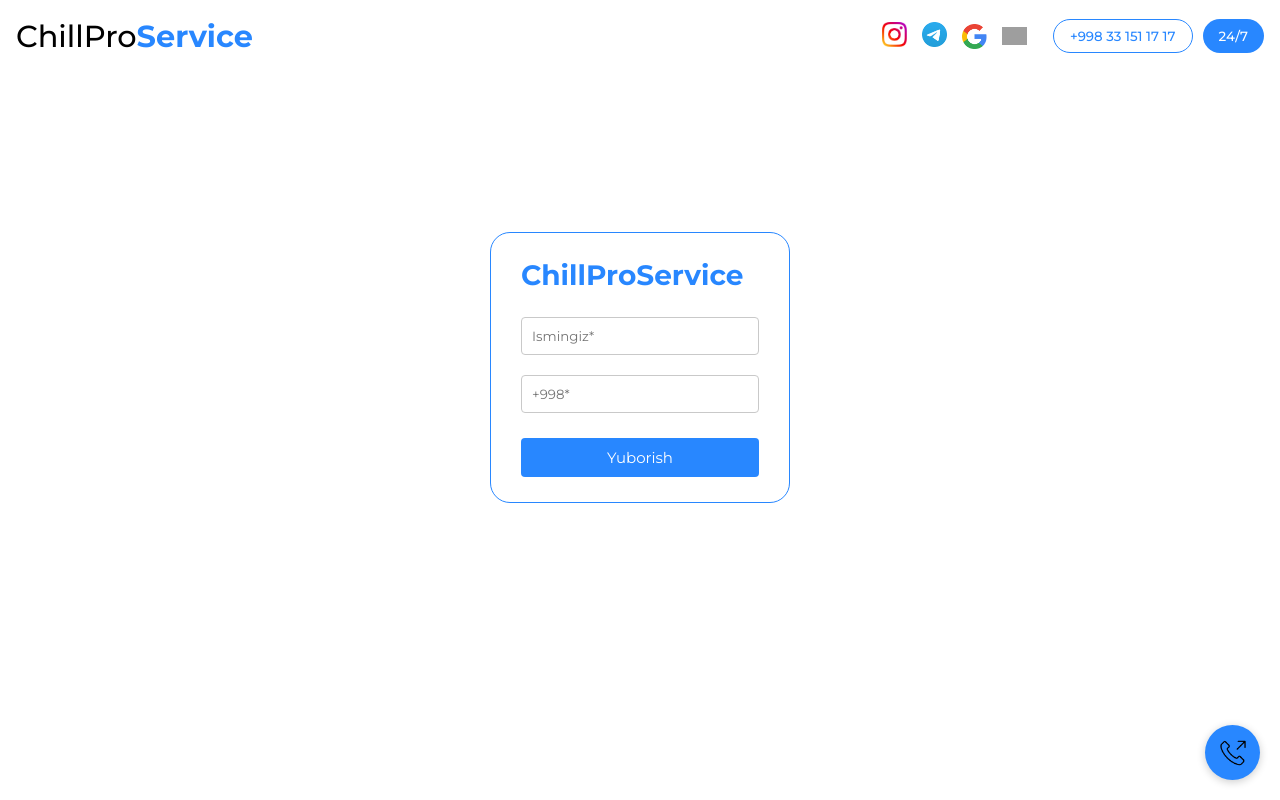
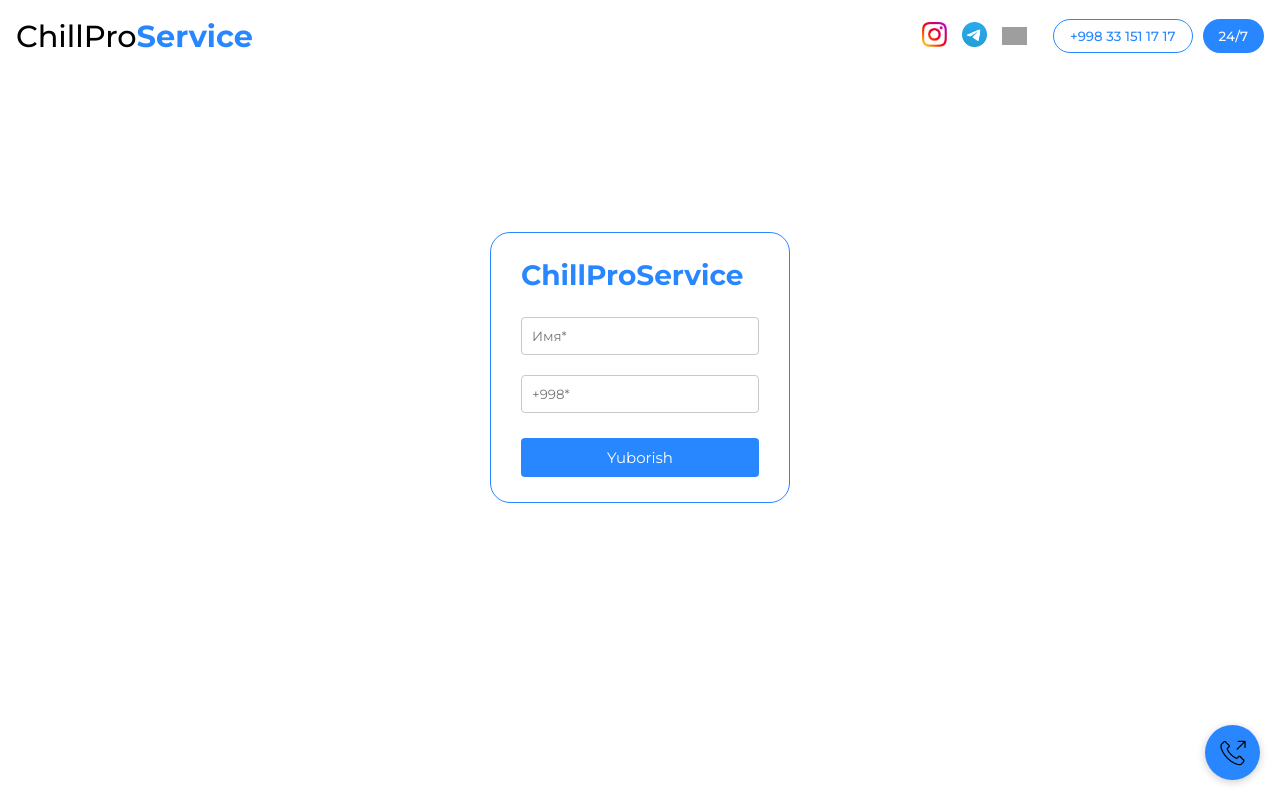
Before and after one commit to cxAbdulloh/ChillPro-Service, a React (Vite) app: page /contact in a window 1280 px wide. Built offline with nearby package versions, Linux system fonts and the light colour scheme; grey boxes are pictures that could not be loaded.

Commit message:
fix the bug

```diff
--- a/src/Components/ContactPage/ContactPage.jsx
+++ b/src/Components/ContactPage/ContactPage.jsx
@@ -44,7 +44,7 @@
             <h1 className='lll'>ChillProService</h1>
           </div>
           <div className="login-popup-inputs">
-            <input type="text" placeholder='Ismingiz*' name='to_name' />
+            <input type="text" placeholder='Имя*' name='to_name' />
             <input type="tel" placeholder='+998*' name='to_number'/>
           </div>
           <button type="submit" onClick={handleClick}>Yuborish</button>
@@ -61,7 +61,7 @@
           borderRadius: "5px",
           zIndex: "9999"
         }}>
-          Yuborildi! Mutaxassis javobini kuting
+          Отправил! Дождитесь ответа эксперта
         </div>
       )}
       </div>
--- a/src/Components/Footer/Footer.jsx
+++ b/src/Components/Footer/Footer.jsx
@@ -19,7 +19,7 @@
           <div className="footer-social-icons">
             <a href="https://www.instagram.com/chillpro.uz"><img src={assets.instagram} alt="" /></a>
             <a href="https://t.me/chillprouz"><img src={assets.telegram} alt="" /></a>
-            <a href=""><img src={assets.google} alt="" /></a>
+            <a href=""><img src="https://upload.wikimedia.org/wikipedia/commons/c/cd/Facebook_logo_%28square%29.png" alt="" /></a>
           </div>
         </div>
         <div className="footer-content-center">
--- a/src/Components/Navbar/Navbar.jsx
+++ b/src/Components/Navbar/Navbar.jsx
@@ -30,7 +30,7 @@
               <a href="https://t.me/chillprouz">
                 <img src={assets.telegram} alt="" className="socialIcon" />
               </a>
-              <img src={assets.google} alt="" className="socialIcon" />
+
               <img src="https://upload.wikimedia.org/wikipedia/commons/c/cd/Facebook_logo_%28square%29.png" alt="" className="socialIcon"/>
             </div>
             <hr className="navbarHr"/>
--- a/src/Components/Scroll/Scroll.css
+++ b/src/Components/Scroll/Scroll.css
@@ -55,7 +55,7 @@
         align-items: center;
     }
     .phoneText {
-        font-size: 1.4rem;
+        font-size: 1.3rem;
     }
     .phoneDescription {
         font-size: 15px;
```
